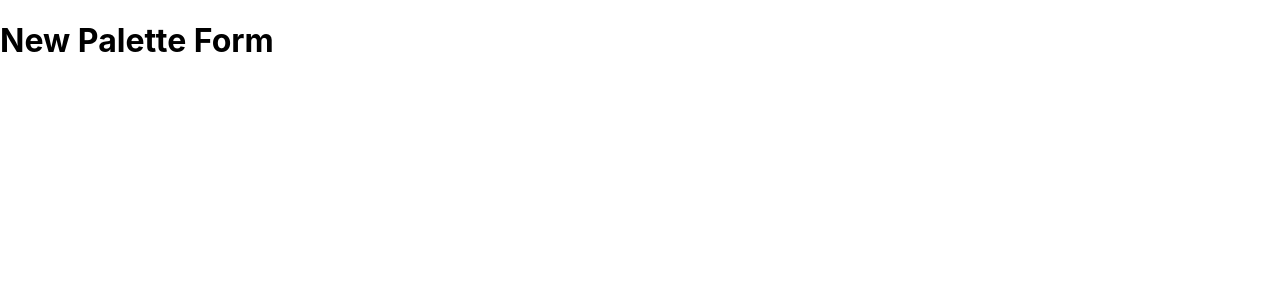
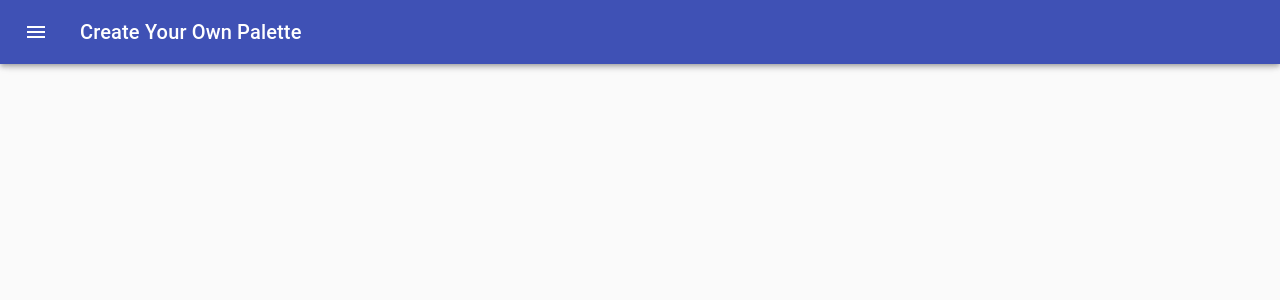
Before and after one commit to Wings30306/react-colors-1, a React (Create React App) app in the folder colors/: page /palette/new in a window 1280 px wide. Shown: the top 300 px of the page. Built offline with nearby package versions, Linux system fonts and the light colour scheme.

Commit message:
Insert Drawer component to NewPaletteForm

```diff
--- a/colors/src/NewPaletteForm.js
+++ b/colors/src/NewPaletteForm.js
@@ -1,18 +1,141 @@
-import { Component } from "react";
+import React, { Component } from 'react';
+import classNames from 'classnames';
+import { withStyles } from '@material-ui/core/styles';
+import Drawer from '@material-ui/core/Drawer';
+import CssBaseline from '@material-ui/core/CssBaseline';
+import AppBar from '@material-ui/core/AppBar';
+import Toolbar from '@material-ui/core/Toolbar';
+import Typography from '@material-ui/core/Typography';
+import Divider from '@material-ui/core/Divider';
+import IconButton from '@material-ui/core/IconButton';
+import MenuIcon from '@material-ui/icons/Menu';
+import ChevronLeftIcon from '@material-ui/icons/ChevronLeft';
+
+const drawerWidth = 360;
+
+const styles = theme => ({
+  root: {
+    display: 'flex',
+  },
+  appBar: {
+    transition: theme.transitions.create(['margin', 'width'], {
+      easing: theme.transitions.easing.sharp,
+      duration: theme.transitions.duration.leavingScreen,
+    }),
+  },
+  appBarShift: {
+    width: `calc(100% - ${drawerWidth}px)`,
+    marginLeft: drawerWidth,
+    transition: theme.transitions.create(['margin', 'width'], {
+      easing: theme.transitions.easing.easeOut,
+      duration: theme.transitions.duration.enteringScreen,
+    }),
+  },
+  menuButton: {
+    marginLeft: 12,
+    marginRight: 20,
+  },
+  hide: {
+    display: 'none',
+  },
+  drawer: {
+    width: drawerWidth,
+    flexShrink: 0,
+  },
+  drawerPaper: {
+    width: drawerWidth,
+  },
+  drawerHeader: {
+    display: 'flex',
+    alignItems: 'center',
+    padding: '0 8px',
+    ...theme.mixins.toolbar,
+    justifyContent: 'flex-end',
+  },
+  content: {
+    flexGrow: 1,
+    padding: theme.spacing.unit * 3,
+    transition: theme.transitions.create('margin', {
+      easing: theme.transitions.easing.sharp,
+      duration: theme.transitions.duration.leavingScreen,
+    }),
+    marginLeft: -drawerWidth,
+  },
+  contentShift: {
+    transition: theme.transitions.create('margin', {
+      easing: theme.transitions.easing.easeOut,
+      duration: theme.transitions.duration.enteringScreen,
+    }),
+    marginLeft: 0,
+  },
+});
 
 class NewPaletteForm extends Component {
-    constructor(props){
-        super(props)
-        this.state = {}
-    }
+  state = {
+    open: false,
+  };
 
-    render(){
-        return (
-            <div className="NewPaletteForm">
-                <h1>New Palette Form</h1>
-            </div>
-        )
-    }
+  handleDrawerOpen = () => {
+    this.setState({ open: true });
+  };
+
+  handleDrawerClose = () => {
+    this.setState({ open: false });
+  };
+
+  render() {
+    const { classes } = this.props;
+    const { open } = this.state;
+
+    return (
+      <div className={classes.root}>
+        <CssBaseline />
+        <AppBar
+          position="fixed"
+          className={classNames(classes.appBar, {
+            [classes.appBarShift]: open,
+          })}
+        >
+          <Toolbar disableGutters={!open}>
+            <IconButton
+              color="inherit"
+              aria-label="Open drawer"
+              onClick={this.handleDrawerOpen}
+              className={classNames(classes.menuButton, open && classes.hide)}
+            >
+              <MenuIcon />
+            </IconButton>
+            <Typography variant="h6" color="inherit" noWrap>
+              Create Your Own Palette
+            </Typography>
+          </Toolbar>
+        </AppBar>
+        <Drawer
+          className={classes.drawer}
+          variant="persistent"
+          anchor="left"
+          open={open}
+          classes={{
+            paper: classes.drawerPaper,
+          }}
+        >
+          <div className={classes.drawerHeader}>
+            <IconButton onClick={this.handleDrawerClose}>
+              <ChevronLeftIcon />
+            </IconButton>
+          </div>
+          <Divider />
+        </Drawer>
+        <main
+          className={classNames(classes.content, {
+            [classes.contentShift]: open,
+          })}
+        >
+          <div className={classes.drawerHeader} />
+        </main>
+      </div>
+    );
+  }
 }
 
-export default NewPaletteForm
+export default withStyles(styles, { withTheme: true })(NewPaletteForm);
```
